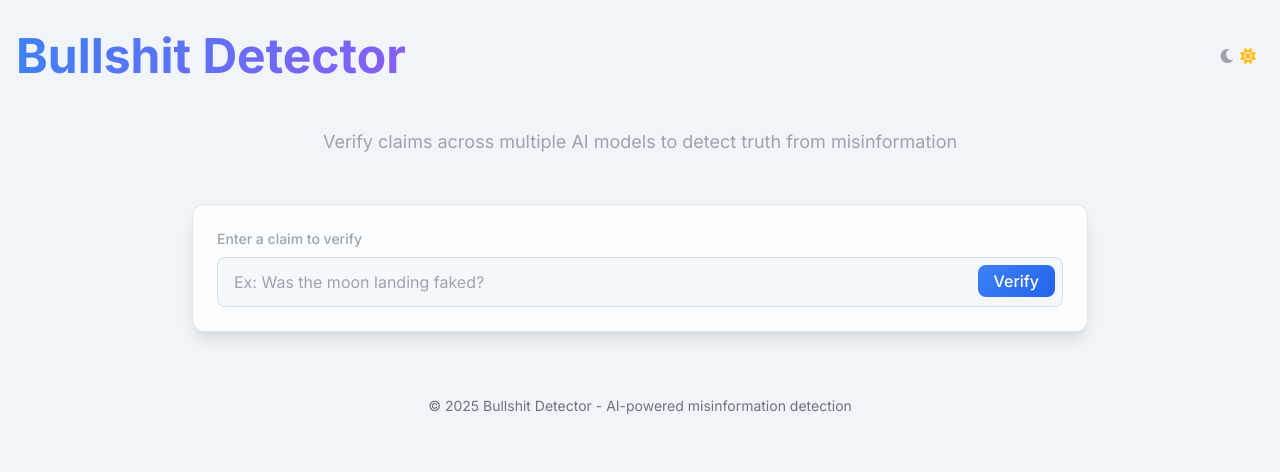
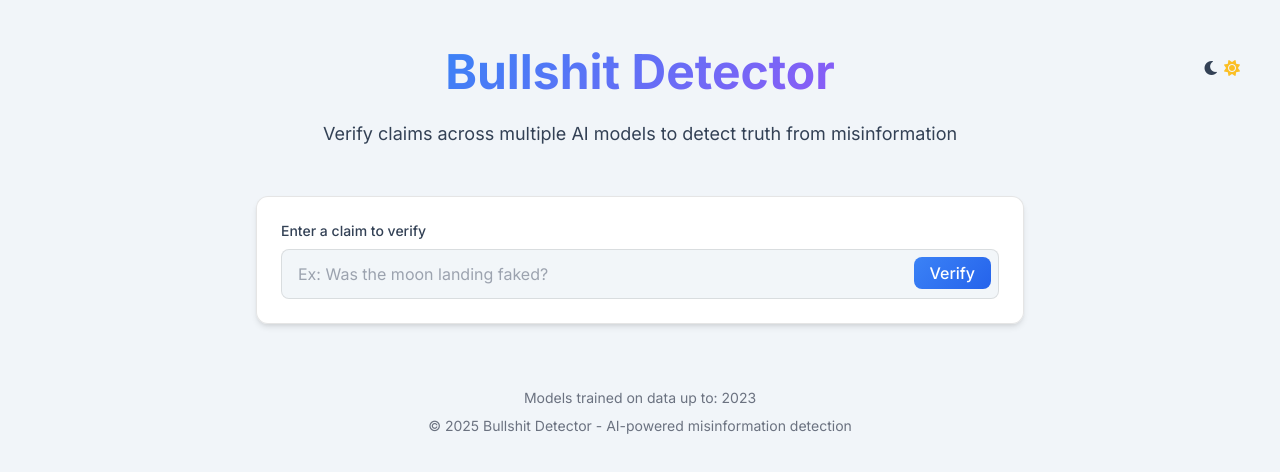
Before and after one commit to glasgowshipyard/bullshit-detector, a plain HTML site: page templates/index.html in a window 1280 px wide. Drawn offline with nearby package versions, Linux system fonts and the light colour scheme; no server answers.

Commit message:
more dot gif

```diff
--- a/templates/index.html
+++ b/templates/index.html
@@ -21,15 +21,17 @@
             --model-bg: rgba(15, 23, 42, 0.7);
         }
 
-        /* Light mode variables */
+        /* Light mode variables - improved for better contrast */
         .light-mode {
             --bg-primary: #f1f5f9;
             --bg-secondary: #e2e8f0;
             --text-primary: #0f172a;
             --text-secondary: #334155;
-            --card-bg: rgba(255, 255, 255, 0.8);
+            --accent-primary: #3b82f6;
+            --accent-secondary: #2563eb;
+            --card-bg: rgba(255, 255, 255, 0.95);
             --card-border: rgba(0, 0, 0, 0.1);
-            --model-bg: rgba(241, 245, 249, 0.7);
+            --model-bg: rgba(241, 245, 249, 0.9);
         }
 
         body {
@@ -37,6 +39,15 @@
             background-color: var(--bg-primary);
             color: var(--text-primary);
             transition: background-color 0.3s ease, color 0.3s ease;
+        }
+
+        .container {
+            max-width: 1280px;
+            margin-left: auto;
+            margin-right: auto;
+            padding-left: 1rem;
+            padding-right: 1rem;
+            width: 100%;
         }
 
         .gradient-text {
@@ -51,6 +62,10 @@
             backdrop-filter: blur(10px);
             border: 1px solid var(--card-border);
             transition: all 0.3s ease;
+            width: 100%;
+            max-width: 48rem; /* Match Tailwind's max-w-4xl */
+            margin-left: auto;
+            margin-right: auto;
         }
 
         .card:hover {
@@ -152,33 +167,85 @@
             padding: 8px;
             border-radius: 50%;
             transition: background-color 0.3s ease;
+            position: absolute;
+            right: 1rem;
+            top: 1rem;
         }
 
         .theme-toggle:hover {
             background-color: var(--bg-secondary);
         }
 
+        /* Text color fixes for light mode */
+        .light-mode .text-gray-300 {
+            color: #1e293b;
+        }
+
+        .light-mode .text-gray-400 {
+            color: #334155;
+        }
+
+        /* Fix card styling in light mode */
+        .light-mode .card {
+            box-shadow: 0 4px 6px -1px rgba(0, 0, 0, 0.1), 0 2px 4px -1px rgba(0, 0, 0, 0.06);
+        }
+
+        .light-mode .model-response {
+            background-color: rgba(255, 255, 255, 0.7);
+            border-radius: 0.5rem;
+            box-shadow: 0 1px 3px 0 rgba(0, 0, 0, 0.1), 0 1px 2px 0 rgba(0, 0, 0, 0.06);
+        }
+
+        /* Light mode loader */
+        .light-mode .loader {
+            border: 3px solid rgba(0, 0, 0, 0.1);
+            border-top: 3px solid var(--accent-primary);
+        }
+
+        /* Better centering for the title */
+        header {
+            display: flex;
+            justify-content: center;
+            position: relative;
+            padding-top: 1rem;
+            margin-bottom: 1.5rem;
+        }
+
+        /* Fix footer centering */
+        footer {
+            text-align: center;
+            width: 100%;
+            max-width: 48rem;
+            margin-left: auto;
+            margin-right: auto;
+            padding: 0 1rem;
+        }
+
         @media (max-width: 640px) {
             .input-field {
-                font-size: 14px; /* Smaller on mobile */
-                padding: 0.75rem 0.5rem; /* Less padding */
+                font-size: 14px;
+                padding: 0.75rem 0.5rem;
             }
 
             .input-field::placeholder {
-                font-size: 12px; /* Smaller placeholder */
+                font-size: 12px;
             }
 
             .submit-btn {
                 padding: 0.5rem 0.75rem;
                 font-size: 14px;
             }
+
+            header {
+                padding-top: 3rem;
+            }
         }
     </style>
 </head>
 <body>
     <div class="container mx-auto px-4 py-8">
-        <header class="flex justify-between items-center mb-12">
-            <h1 class="text-4xl md:text-5xl font-bold gradient-text">
+        <header>
+            <h1 class="text-4xl md:text-5xl font-bold gradient-text text-center">
                 Bullshit Detector
             </h1>
             <div class="theme-toggle" id="theme-toggle" aria-label="Toggle dark/light mode">
@@ -409,12 +476,19 @@
             async function fetchModelMetadata() {
                 try {
                     const response = await fetch('/static/model_metadata.json');
+                    console.log("Metadata fetch status:", response.status);
+
                     if (response.ok) {
                         const data = await response.json();
+                        console.log("Metadata loaded:", data);
                         updateModelInfo(data);
+                    } else {
+                        console.error("Failed to fetch metadata:", response.statusText);
+                        modelInfo.textContent = "Models trained on data up to: 2023";
                     }
                 } catch (error) {
                     console.error('Error fetching model metadata:', error);
+                    modelInfo.textContent = "Models trained on data up to: 2023";
                 }
             }
 
@@ -425,10 +499,18 @@
                     const modelInfos = [];
 
                     for (const [modelId, modelData] of Object.entries(data.models)) {
-                        modelInfos.push(`${modelData.name} (${modelData.training_cutoff})`);
+                        if (modelData && modelData.name && modelData.training_cutoff) {
+                            modelInfos.push(`${modelData.name} (${modelData.training_cutoff})`);
+                        }
                     }
 
-                    modelInfo.textContent = infoText + modelInfos.join(' • ');
+                    if (modelInfos.length > 0) {
+                        modelInfo.textContent = infoText + modelInfos.join(' • ');
+                    } else {
+                        modelInfo.textContent = "Model training data information unavailable";
+                    }
+                } else {
+                    modelInfo.textContent = "Model training data information unavailable";
                 }
             }
 
```
